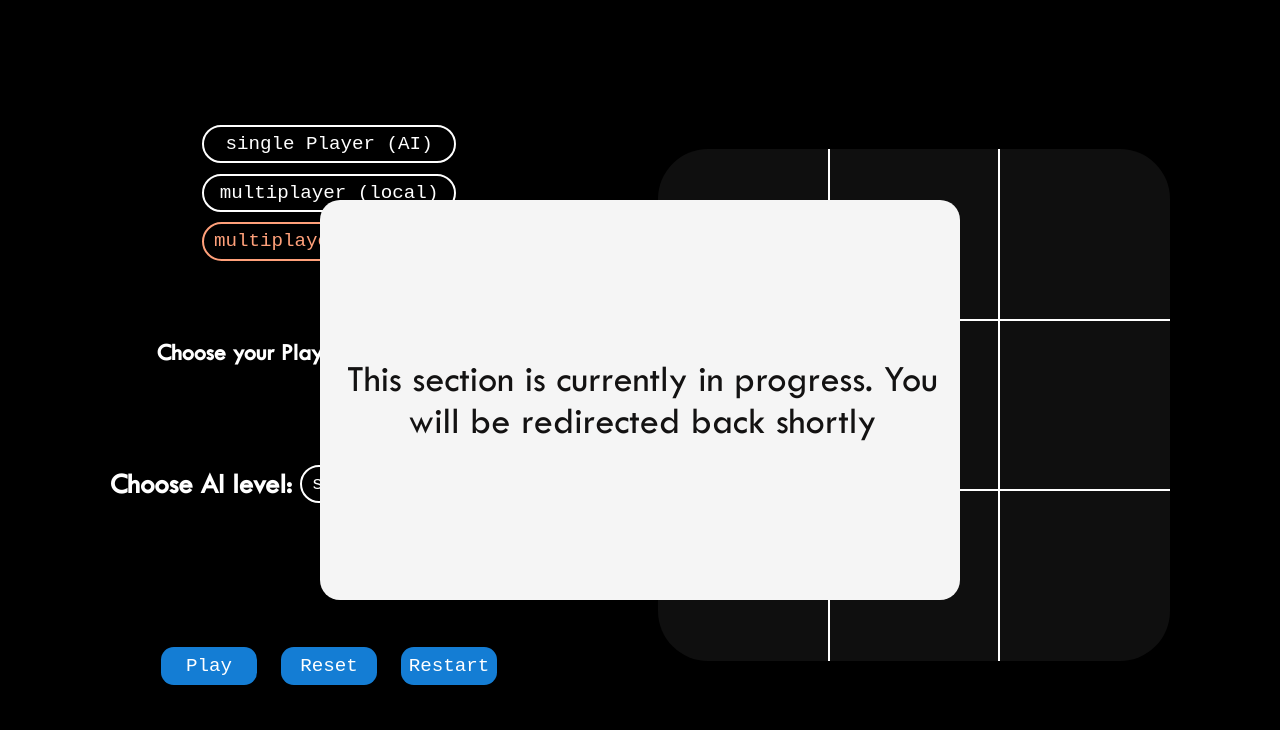
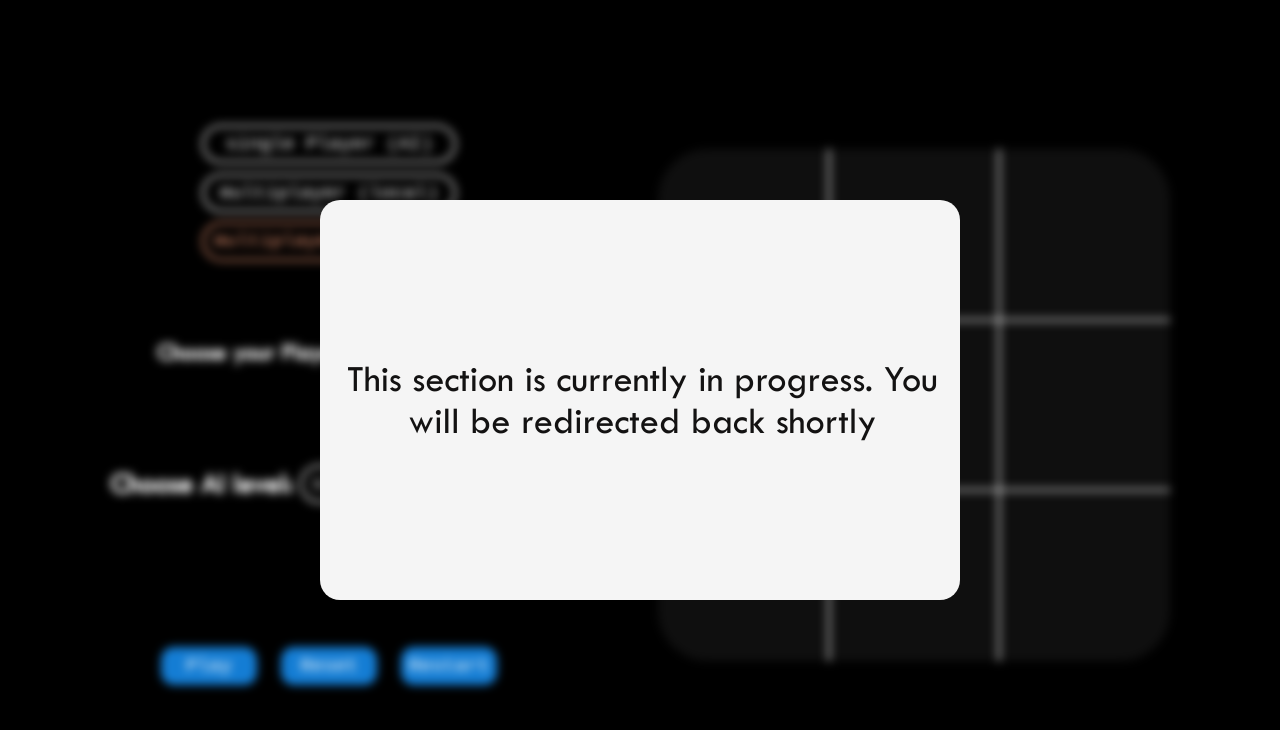
Before and after one commit to akshit2434/sudoku, a plain HTML site: page tictactoe/index.html in a window 1280 px wide. Both pictures are taken after a click on the button "multiplayer (global)". Drawn offline with nearby package versions, Linux system fonts and the light colour scheme.

Commit message:
minor changes

```diff
--- a/tictactoe/script.js
+++ b/tictactoe/script.js
@@ -114,8 +114,10 @@ function select(what) {
 
 function inprogress(){
   $("#inprogress").slideDown();
+  $("#content").addClass('blur');
   setTimeout(function () {
     reset();
+    $("#content").removeClass('blur');
     $("#inprogress").fadeOut();
     $("#ai").click()
   }, 3000);
@@ -198,7 +200,7 @@ function typeforai(vert, horz, value) {
 function startGame() {
   disableonclick();
   setonclick();
-  if (gameState != "running") {
+  if (avatar.ai == '✘'&&gameState != "running") {
     if (mode == "ai")
       playai();
     gameState = "running";
--- a/tictactoe/style.css
+++ b/tictactoe/style.css
@@ -31,6 +31,7 @@ body {
   align-items: center;
   color: white;
   overflow: hidden;
+  transition: all 1s;
 }
 
 #modes{
@@ -75,6 +76,18 @@ body {
   transform: rotateY(180deg);
   transform: rotateZ(180deg);
 }
+
+
+
+.blur {
+  -webkit-filter: blur(5px);
+  -moz-filter: blur(5px);
+  -o-filter: blur(5px);
+  -ms-filter: blur(5px);
+  filter: blur(5px);
+}
+
+
 
 #content table tr:last-child td {
   border-bottom: 0;
```
